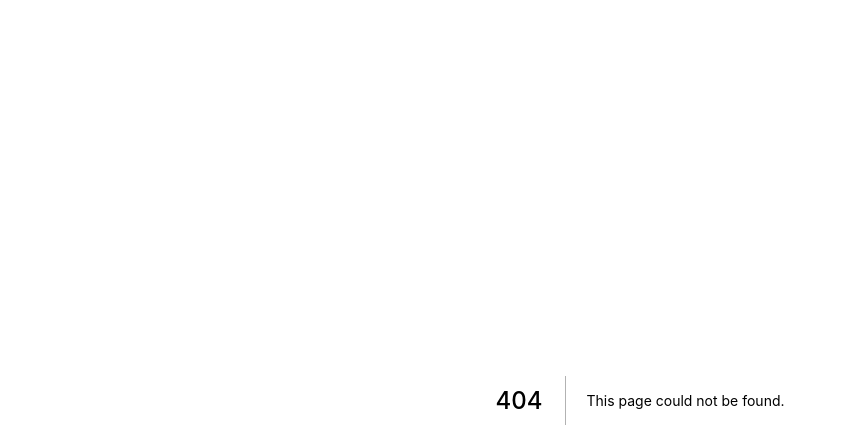
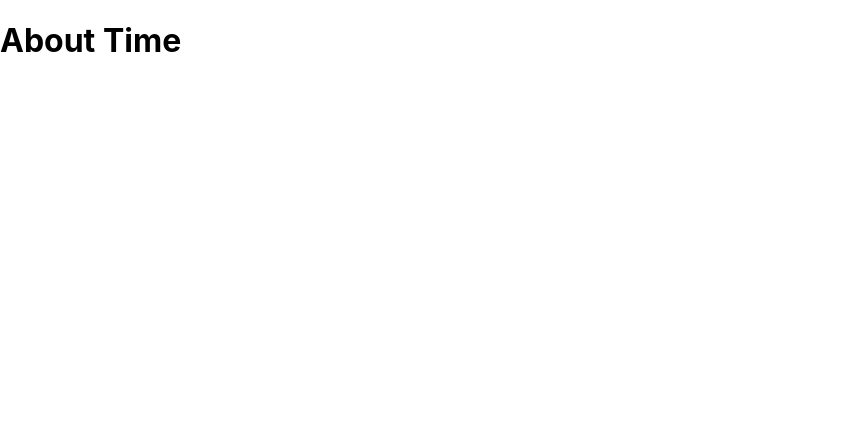
Before and after one commit to tuggeneven/neo4jfinal, a Next.js app: page /about in a window 1280 px wide. Before the commit this address had no page. Shown: the top 448 px of the page, without its empty margins (0-847 px from the left). Built offline with nearby package versions, Linux system fonts and the light colour scheme.

Commit message:
Made things less busy

```diff
--- /dev/null
+++ b/pages/about.js
@@ -0,0 +1,8 @@
+const about = () => {
+    return (
+        <div>
+            <h1>About Time</h1>
+        </div>
+    )
+}
+export default about
```
